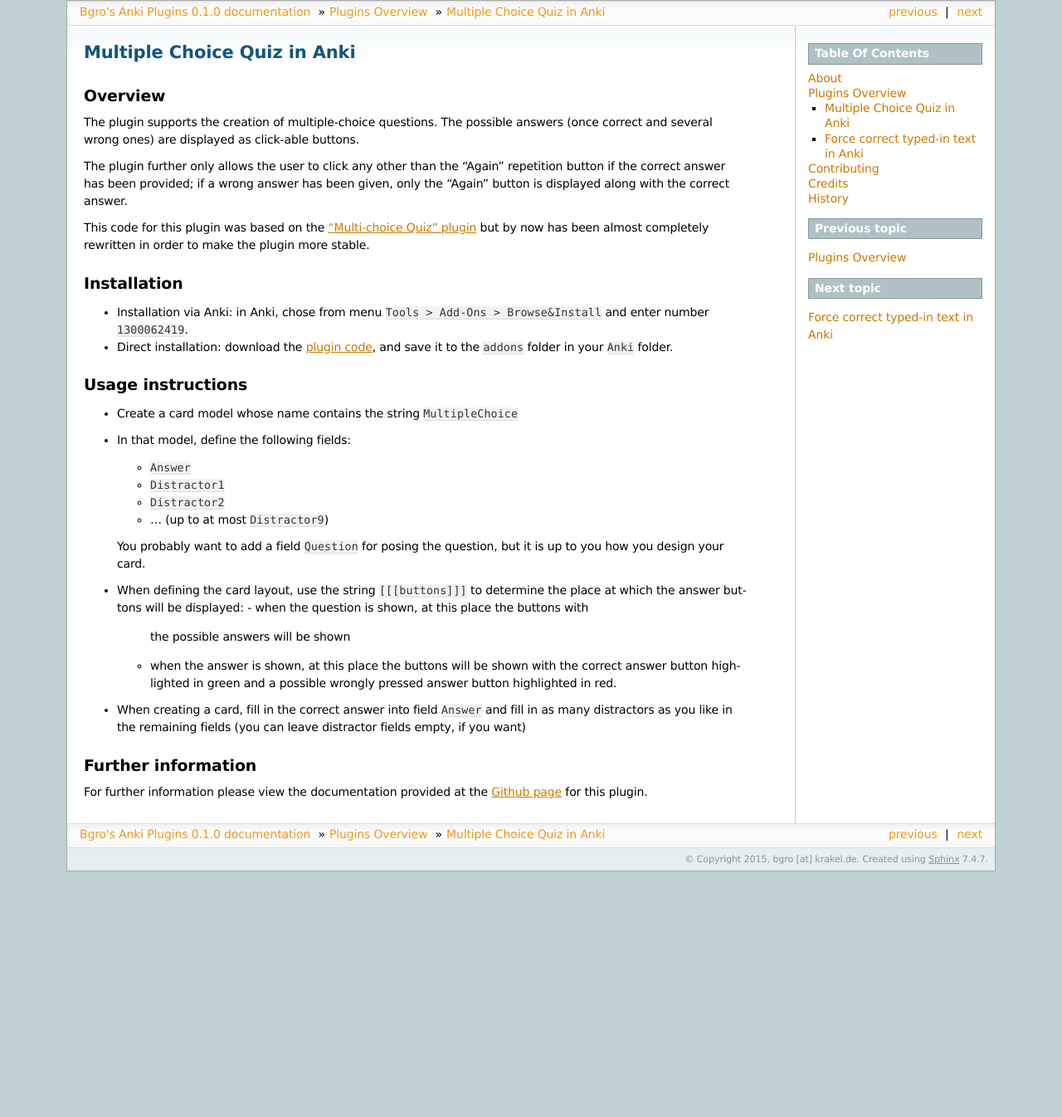
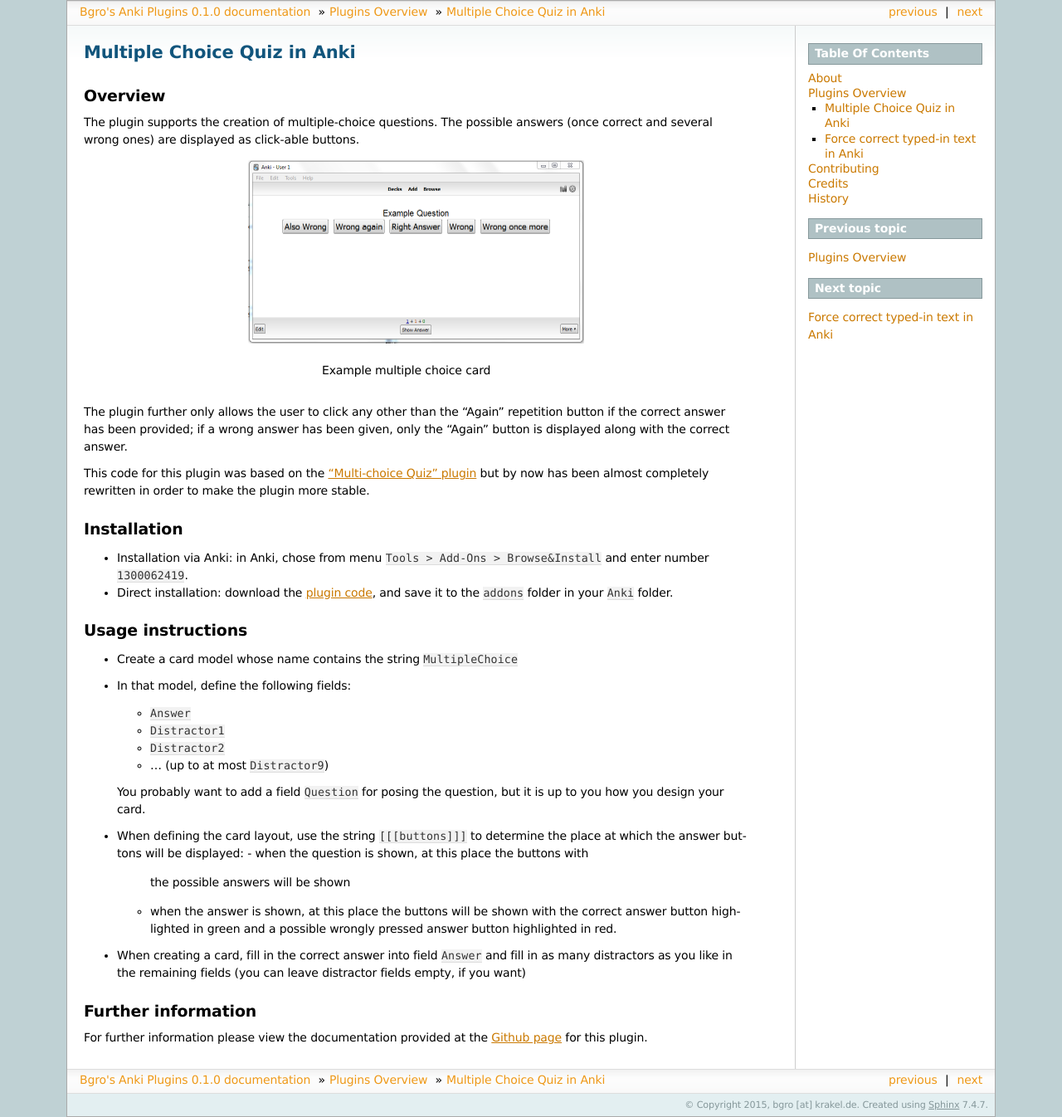
Before and after one commit to bgro/anki-plugins, a Sphinx documentation site: the page built from docs/plugin_multiple_choice.rst, in a window 1280 px wide. Shown: the whole page at 83% size. Built offline with Sphinx 7.4.7, drawn with Linux system fonts in a browser that asks for light colours; before the commit the page ends 1050 px from its top, so only the background shows below that.

Commit message:
Updating documentation

```diff
--- a/docs/plugin_multiple_choice.rst
+++ b/docs/plugin_multiple_choice.rst
@@ -7,6 +7,12 @@
 The plugin supports the creation of multiple-choice questions. The possible
 answers (once correct and several wrong ones) are displayed as click-able
 buttons.
+
+.. figure:: images/multiple_choice_example_question.png
+   :scale: 50 %
+
+   Example multiple choice card
+
 
 The plugin further only allows the user to click any other than the
 "Again" repetition button if the correct answer has been provided; if
```
Also changed, not shown: docs/images/multiple_choice_card.png (renamed from docs/images/mulltiple_choice_card.png), docs/images/multiple_choice_example_question.png (renamed from docs/images/mulltiple_choice_example_question.png), docs/images/multiple_choice_example_right_answer.png (renamed from docs/images/mulltiple_choice_example_right_answer.png), docs/images/multiple_choice_example_wrong_answer.png (renamed from docs/images/mulltiple_choice_example_wrong_answer.png), docs/images/multiple_choice_fields.png (renamed from docs/images/mulltiple_choice_fields.png).
